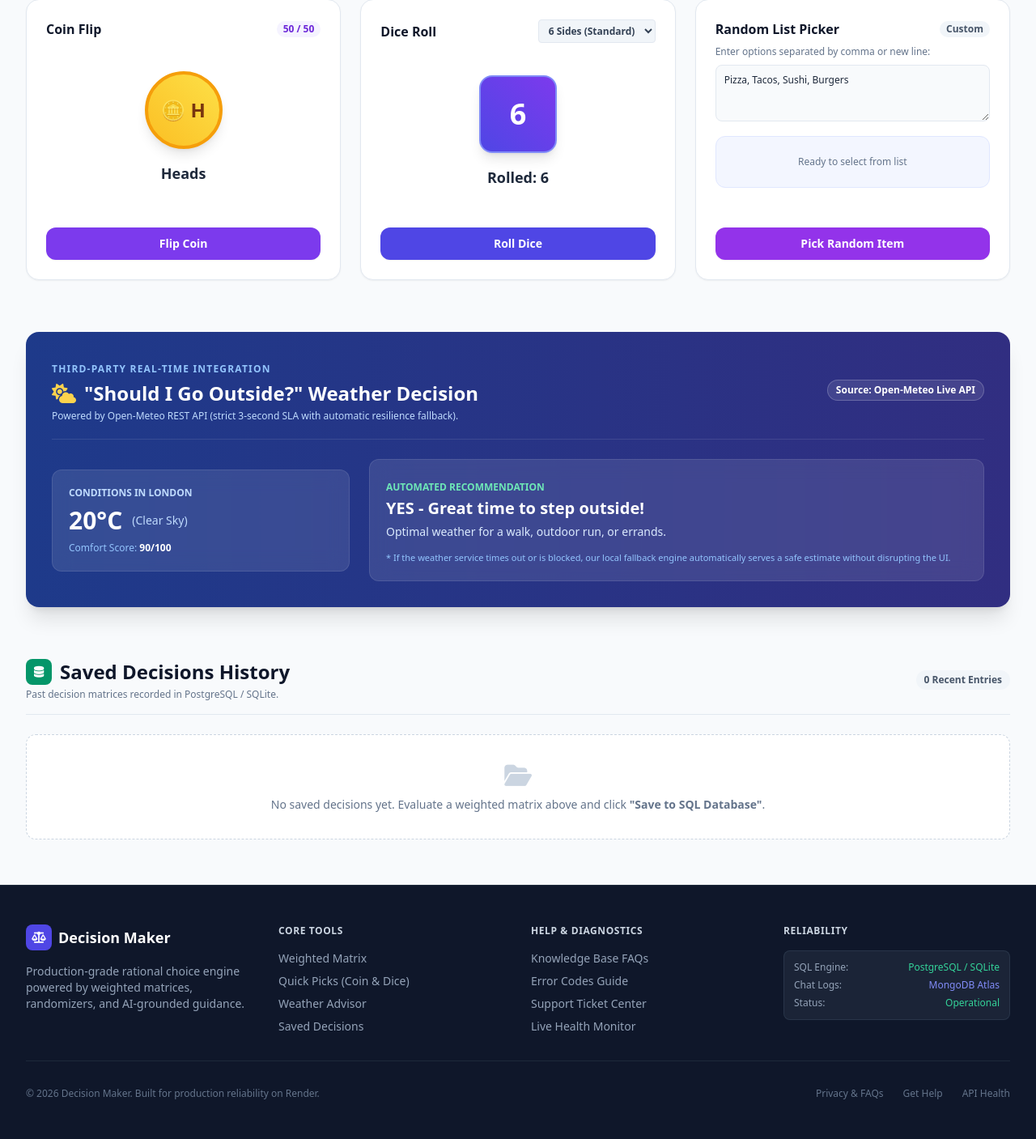
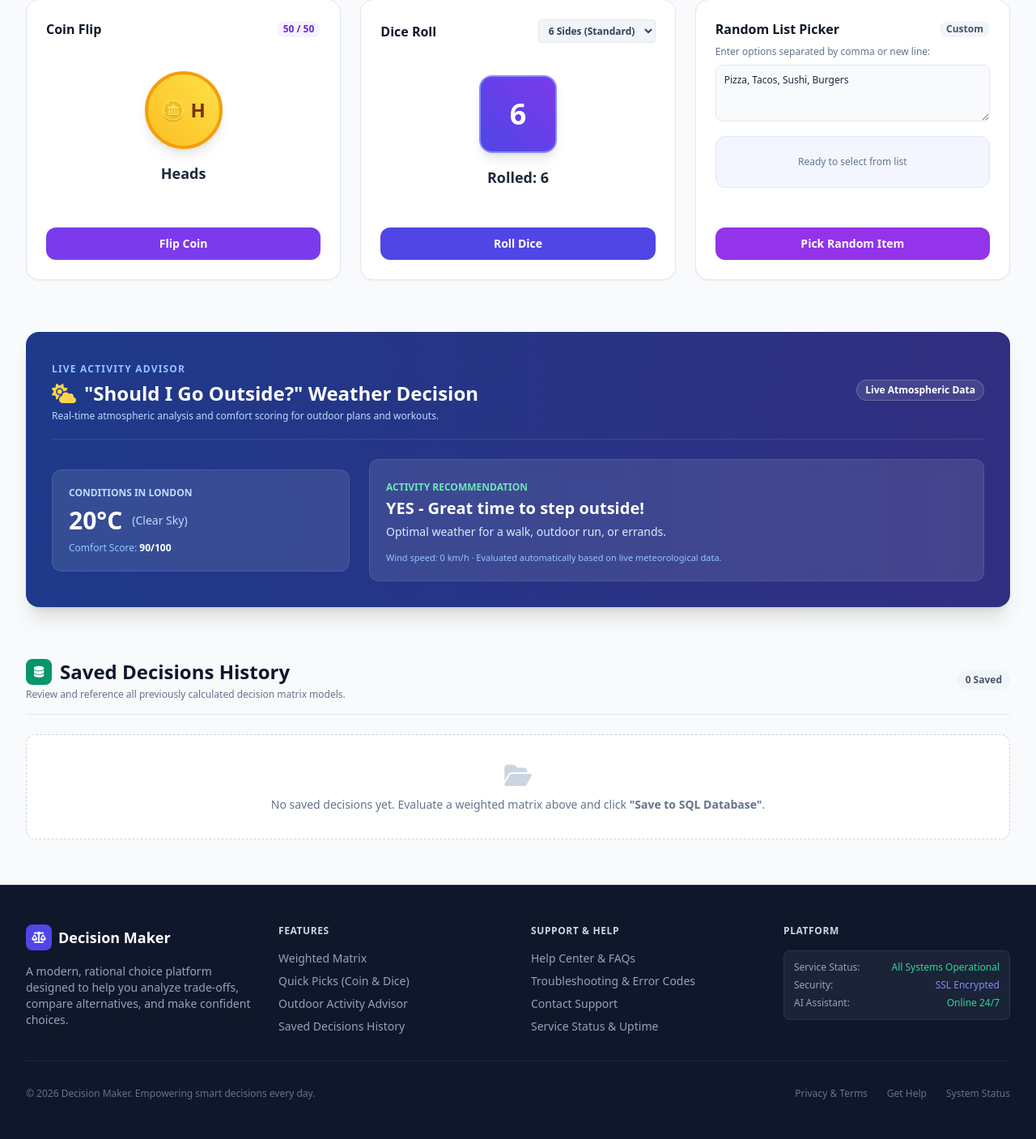
Before and after one commit to prinethakannan262006-alt/Decision-Maker, a Flask app: page /decision-tool in a window 1280 px wide. Shown: the part 1346-2753 px from the top of the page at 81% size. Run offline with Flask 3, Linux system fonts and the light colour scheme; data that the repository does not hold is empty; some libraries are stand-ins or nearby versions.

Commit message:
style: polish user-facing copy into a professional decision-maker SaaS experience

```diff
--- a/app/templates/base.html
+++ b/app/templates/base.html
@@ -44,23 +44,22 @@
                     </div>
                     <div>
                         <span class="font-extrabold text-xl tracking-tight bg-gradient-to-r from-indigo-700 to-purple-600 bg-clip-text text-transparent">Decision Maker</span>
-                        <span class="hidden sm:inline-block ml-2 px-2 py-0.5 text-xs font-semibold bg-indigo-50 text-indigo-700 rounded-full border border-indigo-100">PRO</span>
                     </div>
                 </a>
 
                 <!-- Desktop Navigation Links -->
                 <nav class="hidden md:flex items-center space-x-1 lg:space-x-3 text-sm font-medium">
                     <a href="{{ url_for('main.index') }}" class="px-3 py-2 rounded-lg text-slate-600 hover:text-indigo-600 hover:bg-indigo-50/60 transition-colors">Home</a>
-                    <a href="{{ url_for('main.decision_tool') }}" class="px-3 py-2 rounded-lg text-slate-600 hover:text-indigo-600 hover:bg-indigo-50/60 transition-colors">Decision Tool</a>
-                    <a href="{{ url_for('main.faqs') }}" class="px-3 py-2 rounded-lg text-slate-600 hover:text-indigo-600 hover:bg-indigo-50/60 transition-colors">FAQs</a>
-                    <a href="{{ url_for('main.error_codes') }}" class="px-3 py-2 rounded-lg text-slate-600 hover:text-indigo-600 hover:bg-indigo-50/60 transition-colors">Error Codes</a>
+                    <a href="{{ url_for('main.decision_tool') }}" class="px-3 py-2 rounded-lg text-slate-600 hover:text-indigo-600 hover:bg-indigo-50/60 transition-colors">Decision Matrix</a>
+                    <a href="{{ url_for('main.decision_tool') }}#quick-picks" class="px-3 py-2 rounded-lg text-slate-600 hover:text-indigo-600 hover:bg-indigo-50/60 transition-colors">Quick Picks</a>
+                    <a href="{{ url_for('main.faqs') }}" class="px-3 py-2 rounded-lg text-slate-600 hover:text-indigo-600 hover:bg-indigo-50/60 transition-colors">Help & FAQs</a>
                     <a href="{{ url_for('main.support') }}" class="px-3 py-2 rounded-lg text-slate-600 hover:text-indigo-600 hover:bg-indigo-50/60 transition-colors">Support</a>
-                    <a href="{{ url_for('main.health') }}" class="px-3 py-2 rounded-lg text-slate-600 hover:text-indigo-600 hover:bg-indigo-50/60 transition-colors flex items-center space-x-1.5">
+                    <a href="{{ url_for('main.health') }}" class="px-3 py-2 rounded-lg text-slate-600 hover:text-indigo-600 hover:bg-indigo-50/60 transition-colors flex items-center space-x-1.5" title="System Status">
                         <span class="w-2 h-2 rounded-full bg-emerald-500 animate-pulse"></span>
-                        <span>Health</span>
+                        <span>Status</span>
                     </a>
                     <a href="{{ url_for('main.decision_tool') }}" class="ml-2 inline-flex items-center px-4 py-2 border border-transparent text-sm font-semibold rounded-lg shadow-sm text-white bg-indigo-600 hover:bg-indigo-700 focus:outline-none focus:ring-2 focus:ring-offset-2 focus:ring-indigo-500 transition-all">
-                        Launch Matrix
+                        Start Evaluating
                     </a>
                 </nav>
 
@@ -76,13 +75,14 @@
         <!-- Mobile Drawer Menu -->
         <div id="mobileMenu" class="hidden md:hidden border-b border-slate-200 bg-white px-4 pt-2 pb-4 space-y-1 shadow-lg">
             <a href="{{ url_for('main.index') }}" class="block px-3 py-2 rounded-md text-base font-medium text-slate-700 hover:bg-indigo-50 hover:text-indigo-600">Home</a>
-            <a href="{{ url_for('main.decision_tool') }}" class="block px-3 py-2 rounded-md text-base font-medium text-slate-700 hover:bg-indigo-50 hover:text-indigo-600">Decision Tool</a>
-            <a href="{{ url_for('main.faqs') }}" class="block px-3 py-2 rounded-md text-base font-medium text-slate-700 hover:bg-indigo-50 hover:text-indigo-600">FAQs</a>
-            <a href="{{ url_for('main.error_codes') }}" class="block px-3 py-2 rounded-md text-base font-medium text-slate-700 hover:bg-indigo-50 hover:text-indigo-600">Error Codes</a>
+            <a href="{{ url_for('main.decision_tool') }}" class="block px-3 py-2 rounded-md text-base font-medium text-slate-700 hover:bg-indigo-50 hover:text-indigo-600">Decision Matrix</a>
+            <a href="{{ url_for('main.decision_tool') }}#quick-picks" class="block px-3 py-2 rounded-md text-base font-medium text-slate-700 hover:bg-indigo-50 hover:text-indigo-600">Quick Picks</a>
+            <a href="{{ url_for('main.faqs') }}" class="block px-3 py-2 rounded-md text-base font-medium text-slate-700 hover:bg-indigo-50 hover:text-indigo-600">Help & FAQs</a>
+            <a href="{{ url_for('main.error_codes') }}" class="block px-3 py-2 rounded-md text-base font-medium text-slate-700 hover:bg-indigo-50 hover:text-indigo-600">Status Codes</a>
             <a href="{{ url_for('main.support') }}" class="block px-3 py-2 rounded-md text-base font-medium text-slate-700 hover:bg-indigo-50 hover:text-indigo-600">Support</a>
             <a href="{{ url_for('main.health') }}" class="block px-3 py-2 rounded-md text-base font-medium text-slate-700 hover:bg-indigo-50 hover:text-indigo-600 flex items-center space-x-2">
                 <span class="w-2 h-2 rounded-full bg-emerald-500"></span>
-                <span>System Health</span>
+                <span>System Status</span>
             </a>
             <div class="pt-2">
                 <a href="{{ url_for('main.decision_tool') }}" class="w-full flex items-center justify-center px-4 py-2 border border-transparent rounded-lg shadow-sm text-sm font-semibold text-white bg-indigo-600 hover:bg-indigo-700">
@@ -109,51 +109,51 @@
                         <span class="text-lg font-bold text-white">Decision Maker</span>
                     </div>
                     <p class="text-sm text-slate-400">
-                        Production-grade rational choice engine powered by weighted matrices, randomizers, and AI-grounded guidance.
+                        A modern, rational choice platform designed to help you analyze trade-offs, compare alternatives, and make confident choices.
                     </p>
                 </div>
                 <div>
-                    <h3 class="text-xs font-semibold text-slate-300 uppercase tracking-wider mb-4">Core Tools</h3>
+                    <h3 class="text-xs font-semibold text-slate-300 uppercase tracking-wider mb-4">Features</h3>
                     <ul class="space-y-2 text-sm">
                         <li><a href="{{ url_for('main.decision_tool') }}#matrix" class="hover:text-white transition-colors">Weighted Matrix</a></li>
                         <li><a href="{{ url_for('main.decision_tool') }}#quick-picks" class="hover:text-white transition-colors">Quick Picks (Coin & Dice)</a></li>
-                        <li><a href="{{ url_for('main.decision_tool') }}#weather" class="hover:text-white transition-colors">Weather Advisor</a></li>
-                        <li><a href="{{ url_for('main.decision_tool') }}#saved" class="hover:text-white transition-colors">Saved Decisions</a></li>
+                        <li><a href="{{ url_for('main.decision_tool') }}#weather" class="hover:text-white transition-colors">Outdoor Activity Advisor</a></li>
+                        <li><a href="{{ url_for('main.decision_tool') }}#saved" class="hover:text-white transition-colors">Saved Decisions History</a></li>
                     </ul>
                 </div>
                 <div>
-                    <h3 class="text-xs font-semibold text-slate-300 uppercase tracking-wider mb-4">Help & Diagnostics</h3>
+                    <h3 class="text-xs font-semibold text-slate-300 uppercase tracking-wider mb-4">Support & Help</h3>
                     <ul class="space-y-2 text-sm">
-                        <li><a href="{{ url_for('main.faqs') }}" class="hover:text-white transition-colors">Knowledge Base FAQs</a></li>
-                        <li><a href="{{ url_for('main.error_codes') }}" class="hover:text-white transition-colors">Error Codes Guide</a></li>
-                        <li><a href="{{ url_for('main.support') }}" class="hover:text-white transition-colors">Support Ticket Center</a></li>
-                        <li><a href="{{ url_for('main.health') }}" class="hover:text-white transition-colors">Live Health Monitor</a></li>
+                        <li><a href="{{ url_for('main.faqs') }}" class="hover:text-white transition-colors">Help Center & FAQs</a></li>
+                        <li><a href="{{ url_for('main.error_codes') }}" class="hover:text-white transition-colors">Troubleshooting & Error Codes</a></li>
+                        <li><a href="{{ url_for('main.support') }}" class="hover:text-white transition-colors">Contact Support</a></li>
+                        <li><a href="{{ url_for('main.health') }}" class="hover:text-white transition-colors">Service Status & Uptime</a></li>
                     </ul>
                 </div>
                 <div>
-                    <h3 class="text-xs font-semibold text-slate-300 uppercase tracking-wider mb-4">Reliability</h3>
+                    <h3 class="text-xs font-semibold text-slate-300 uppercase tracking-wider mb-4">Platform</h3>
                     <div class="p-3 rounded-lg bg-slate-800/80 border border-slate-700/60 text-xs space-y-1.5">
                         <div class="flex items-center justify-between">
-                            <span>SQL Engine:</span>
-                            <span class="text-emerald-400 font-medium">PostgreSQL / SQLite</span>
+                            <span>Service Status:</span>
+                            <span class="text-emerald-400 font-medium">All Systems Operational</span>
                         </div>
                         <div class="flex items-center justify-between">
-                            <span>Chat Logs:</span>
-                            <span class="text-indigo-400 font-medium">MongoDB Atlas</span>
+                            <span>Security:</span>
+                            <span class="text-indigo-400 font-medium">SSL Encrypted</span>
                         </div>
                         <div class="flex items-center justify-between">
-                            <span>Status:</span>
-                            <span class="text-emerald-400 font-medium">Operational</span>
+                            <span>AI Assistant:</span>
+                            <span class="text-emerald-400 font-medium">Online 24/7</span>
                         </div>
                     </div>
                 </div>
             </div>
             <div class="pt-8 border-t border-slate-800 flex flex-col sm:flex-row items-center justify-between text-xs text-slate-500">
-                <p>&copy; 2026 Decision Maker. Built for production reliability on Render.</p>
+                <p>&copy; 2026 Decision Maker. Empowering smart decisions every day.</p>
                 <div class="flex space-x-6 mt-4 sm:mt-0">
-                    <a href="{{ url_for('main.faqs') }}" class="hover:text-slate-400">Privacy & FAQs</a>
+                    <a href="{{ url_for('main.faqs') }}" class="hover:text-slate-400">Privacy & Terms</a>
                     <a href="{{ url_for('main.support') }}" class="hover:text-slate-400">Get Help</a>
-                    <a href="{{ url_for('main.health') }}" class="hover:text-slate-400">API Health</a>
+                    <a href="{{ url_for('main.health') }}" class="hover:text-slate-400">System Status</a>
                 </div>
             </div>
         </div>
@@ -181,10 +181,10 @@
                         <i class="fa-solid fa-brain text-white text-base"></i>
                     </div>
                     <div>
-                        <h3 class="font-bold text-sm tracking-tight leading-none">Decision Advisor AI</h3>
+                        <h3 class="font-bold text-sm tracking-tight leading-none">Decision Assistant</h3>
                         <p class="text-xs text-indigo-100 flex items-center space-x-1 mt-1">
                             <span class="w-1.5 h-1.5 rounded-full bg-emerald-400 animate-pulse"></span>
-                            <span>Grounded in verified knowledge</span>
+                            <span>Ready to help you evaluate choices</span>
                         </p>
                     </div>
                 </div>
@@ -233,7 +233,7 @@
                         <i class="fa-solid fa-paper-plane text-sm"></i>
                     </button>
                 </form>
-                <p class="text-[10px] text-slate-400 text-center mt-1.5">Unanswered questions automatically create a support ticket.</p>
+                <p class="text-[10px] text-slate-400 text-center mt-1.5">Here to guide your choices &middot; Type any question or error code</p>
             </div>
         </div>
     </div>
--- a/app/templates/decision_tool.html
+++ b/app/templates/decision_tool.html
@@ -40,10 +40,10 @@
                     </span>
                     <span>Weighted Decision Matrix</span>
                 </h2>
-                <p class="text-xs text-slate-500 mt-1">Configure your alternatives, assign criteria weights (1–5), score options (1–10), and view the mathematical winner.</p>
+                <p class="text-xs text-slate-500 mt-1">Define your alternatives, set criteria importance (1–5), score options (1–10), and view the highest ranked choice.</p>
             </div>
-            <span class="inline-flex items-center px-3 py-1 rounded-full text-xs font-semibold bg-emerald-50 text-emerald-700 border border-emerald-200">
-                <i class="fa-solid fa-shield-halved mr-1.5"></i> Saved to SQL DB
+            <span class="inline-flex items-center px-3 py-1 rounded-full text-xs font-semibold bg-indigo-50 text-indigo-700 border border-indigo-200">
+                <i class="fa-solid fa-cloud-arrow-up mr-1.5"></i> Persistent Storage
             </span>
         </div>
 
@@ -127,7 +127,7 @@
                         <div id="winnerScore" class="text-2xl font-black text-white">0 pts</div>
                     </div>
                     <button id="saveDecisionBtn" type="button" class="px-6 py-3 rounded-xl bg-emerald-500 hover:bg-emerald-600 text-white font-bold text-sm shadow-md transition-all flex items-center">
-                        <i class="fa-solid fa-floppy-disk mr-2"></i> Save to SQL Database
+                        <i class="fa-solid fa-floppy-disk mr-2"></i> Save to Decision History
                     </button>
                 </div>
             </div>
@@ -230,18 +230,18 @@
     <section id="weather" class="bg-gradient-to-r from-blue-900 to-indigo-900 rounded-2xl shadow-xl p-6 sm:p-8 text-white space-y-6">
         <div class="flex flex-col sm:flex-row sm:items-center justify-between gap-4 border-b border-white/10 pb-5">
             <div>
-                <span class="text-xs font-bold uppercase tracking-widest text-blue-300">Third-Party Real-Time Integration</span>
+                <span class="text-xs font-bold uppercase tracking-widest text-blue-300">Live Activity Advisor</span>
                 <h2 class="text-2xl font-black mt-1 flex items-center space-x-2.5">
                     <i class="fa-solid fa-cloud-sun text-amber-300"></i>
                     <span>"Should I Go Outside?" Weather Decision</span>
                 </h2>
                 <p class="text-xs text-blue-200 mt-1">
-                    Powered by Open-Meteo REST API (strict 3-second SLA with automatic resilience fallback).
+                    Real-time atmospheric analysis and comfort scoring for outdoor plans and workouts.
                 </p>
             </div>
             <div class="flex items-center space-x-2">
                 <span class="px-2.5 py-1 rounded-full text-xs font-semibold bg-white/10 border border-white/20">
-                    Source: {{ weather.source }}
+                    Live Atmospheric Data
                 </span>
             </div>
         </div>
@@ -260,12 +260,12 @@
 
             <div class="md:col-span-2 p-5 bg-white/10 backdrop-blur-md rounded-xl border border-white/10 flex flex-col justify-between space-y-3">
                 <div>
-                    <span class="text-xs uppercase font-bold text-emerald-300">Automated Recommendation</span>
+                    <span class="text-xs uppercase font-bold text-emerald-300">Activity Recommendation</span>
                     <h3 class="text-xl font-black text-white mt-0.5">{{ weather.verdict }}</h3>
                     <p class="text-sm text-blue-100 mt-1 leading-relaxed">{{ weather.recommendation }}</p>
                 </div>
                 <div class="text-[11px] text-blue-300">
-                    * If the weather service times out or is blocked, our local fallback engine automatically serves a safe estimate without disrupting the UI.
+                    Wind speed: {{ weather.windspeed }} km/h &middot; Evaluated automatically based on live meteorological data.
                 </div>
             </div>
         </div>
@@ -283,10 +283,10 @@
                     </span>
                     <span>Saved Decisions History</span>
                 </h2>
-                <p class="text-xs text-slate-500 mt-1">Past decision matrices recorded in PostgreSQL / SQLite.</p>
+                <p class="text-xs text-slate-500 mt-1">Review and reference all previously calculated decision matrix models.</p>
             </div>
             <span class="text-xs font-semibold px-2.5 py-1 rounded-full bg-slate-100 text-slate-600">
-                {{ recent_decisions|length }} Recent Entries
+                {{ recent_decisions|length }} Saved
             </span>
         </div>
 
--- a/app/templates/faqs.html
+++ b/app/templates/faqs.html
@@ -9,11 +9,11 @@
     <div class="text-center max-w-2xl mx-auto space-y-3">
         <div class="inline-flex items-center space-x-1.5 text-xs font-bold uppercase tracking-wider text-indigo-600 bg-indigo-50 px-3 py-1 rounded-full border border-indigo-100">
             <i class="fa-solid fa-circle-question"></i>
-            <span>SQL Database Grounded</span>
+            <span>Knowledge Base &amp; Guides</span>
         </div>
         <h1 class="text-3xl sm:text-4xl font-black text-slate-900 tracking-tight">Frequently Asked Questions</h1>
         <p class="text-slate-600 text-sm sm:text-base">
-            Everything you need to know about our Weighted Matrix, algorithms, data storage, and error resolution.
+            Everything you need to know about setting up weighted evaluations, scoring options, and making data-backed choices.
         </p>
     </div>
 
@@ -46,7 +46,7 @@
     <!-- FAQs Accordion List -->
     <div class="space-y-4">
         <div class="flex items-center justify-between text-xs text-slate-500 px-1">
-            <span>Showing <strong>{{ faqs|length }}</strong> FAQs from SQL database</span>
+            <span>Showing <strong>{{ faqs|length }}</strong> answered questions</span>
             <span class="text-indigo-600 font-medium">Click any question to expand</span>
         </div>
 
```
Also changed, not shown: app/templates/error_codes.html (+8 -8 lines), app/templates/health.html (+4 -4 lines), app/templates/index.html (+17 -17 lines), tests/test_routes.py (+1 -1 lines).
